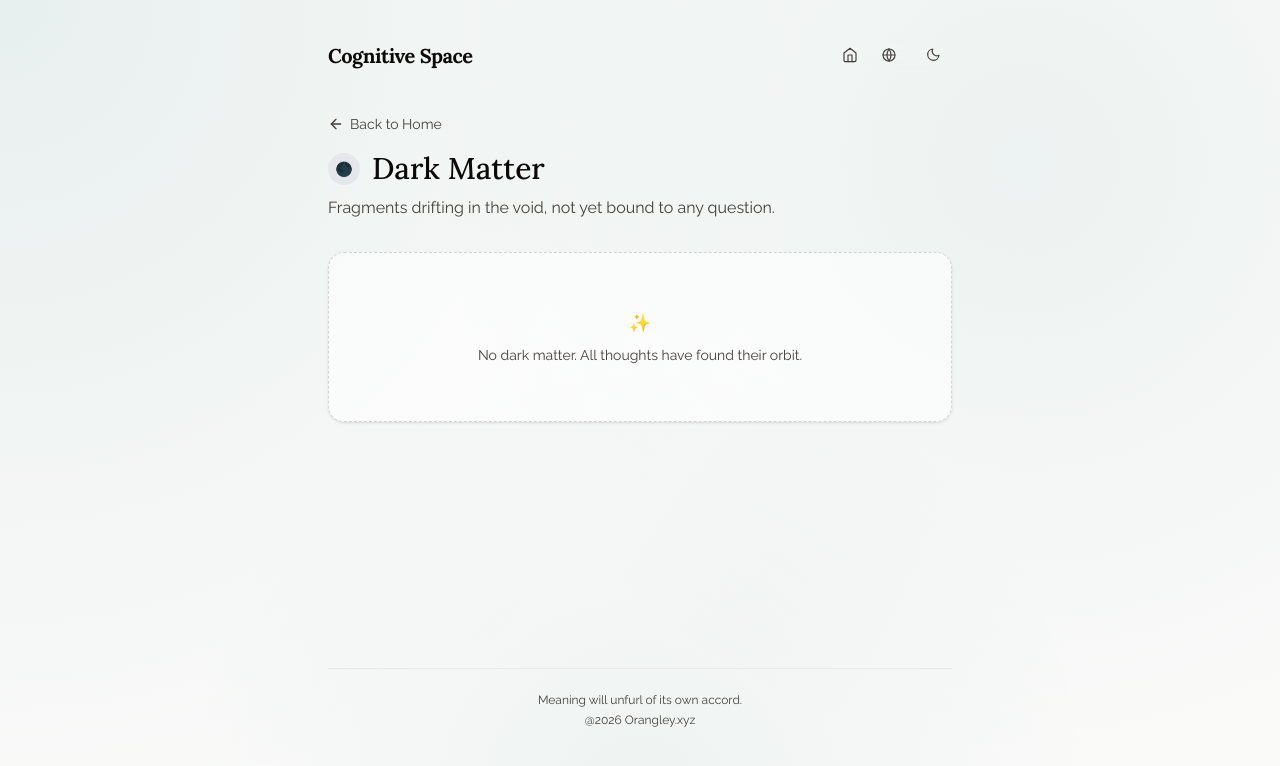
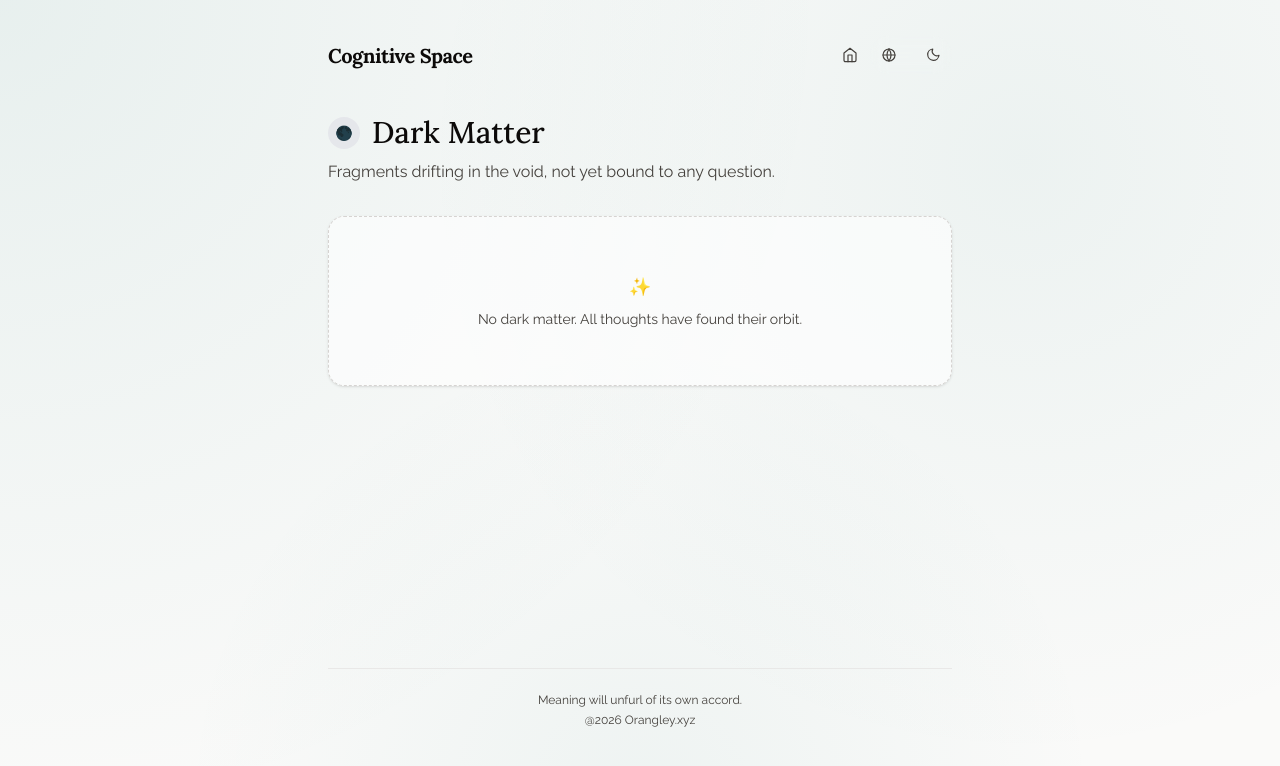
Before and after one commit to mingzhangyang/cognitive-space, a React (Vite) app: page /#/dark-matter in a window 1280 px wide. Shown: the top 766 px of the page. Built offline with nearby package versions, Linux system fonts and the light colour scheme.

Commit message:
refactor: remove unused ArrowRightIcon import and back home link from DarkMatter component

```diff
--- a/views/DarkMatter.tsx
+++ b/views/DarkMatter.tsx
@@ -3,7 +3,7 @@ import { Link } from 'react-router-dom';
 import { getDarkMatter, getQuestions, updateNoteMeta, deleteNote } from '../services/storageService';
 import { Note, NoteType } from '../types';
 import { useAppContext } from '../contexts/AppContext';
-import { ArrowRightIcon, TrashIcon, XIcon } from '../components/Icons';
+import { TrashIcon, XIcon } from '../components/Icons';
 
 const TypeBadge: React.FC<{ type: NoteType; subType?: string }> = ({ type, subType }) => {
   const { t } = useAppContext();
@@ -180,13 +180,6 @@ const DarkMatter: React.FC = () => {
 
       {/* Header */}
       <div className="mb-7 sm:mb-8">
-        <Link
-          to="/"
-          className="inline-flex items-center gap-1.5 text-subtle dark:text-subtle-dark hover:text-ink dark:hover:text-ink-dark text-sm mb-4 transition-colors"
-        >
-          <ArrowRightIcon className="w-4 h-4 rotate-180" />
-          {t('back_home')}
-        </Link>
         <div className="flex items-center gap-3 mb-2">
           <div className="w-8 h-8 rounded-full bg-gray-200 dark:bg-gray-700 flex items-center justify-center">
             <span className="text-gray-500 dark:text-gray-400 text-sm">🌑</span>
```
